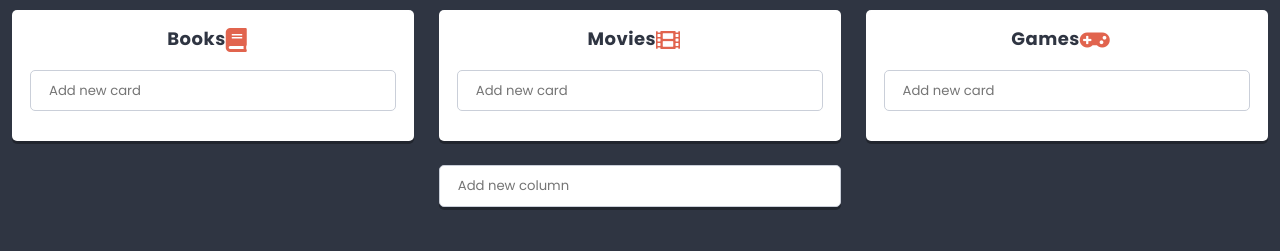
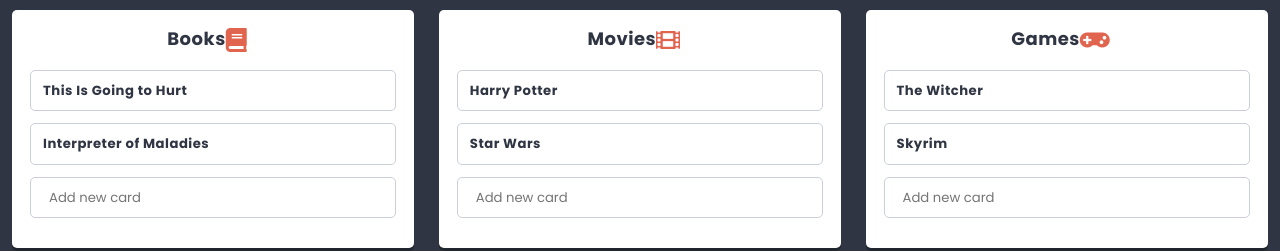
Before and after one commit to kacperkoza34/react-start, a React app: page / in a window 1280 px wide. Shown: the part 475-726 px from the top of the page. Built offline with nearby package versions, Linux system fonts and the light colour scheme.

Commit message:
Fix cards view bug

```diff
--- a/src/components/Column/Column.js
+++ b/src/components/Column/Column.js
@@ -21,8 +21,8 @@
 
 
   render(state){
-    const { title, icon, cards, addCard } = this.props;
-
+    const { title, icon, reduxCards, addCard } = this.props;
+    //console.log(this.props)
     return (
      <section className={styles.component}>
         <h3 className={styles.title}>
@@ -34,7 +34,7 @@
 
 
         <div className={styles.cards}>
-          {cards.map(({key, ...cards}) => (
+          {reduxCards.map(({key, ...cards}) => (
             <Card key={key} {...cards} />
           ))}
         </div>
--- a/src/components/Column/ColumnContainer.js
+++ b/src/components/Column/ColumnContainer.js
@@ -4,7 +4,7 @@
 
 
 const mapStateToProps = (state, props) => ({
-  cards: getCardsForColumn(state, props.id),
+  reduxCards: getCardsForColumn(state, state,  props.id),
 });
 
 const mapDispatchToProps = (dispatch, props) => ({
--- a/src/redux/searchStringRedux.js
+++ b/src/redux/searchStringRedux.js
@@ -1,3 +1,4 @@
+
 // selectors
 
 export const getSearchString = ({searchString}) => ( searchString );
@@ -22,7 +23,7 @@
 export default function reducer(statePart = {}, action = {}) {
   switch (action.type) {
     case ADD_CHANGE:
-    return [action.payload];
+    return action.payload;
     default:
       return statePart;
   }
```
